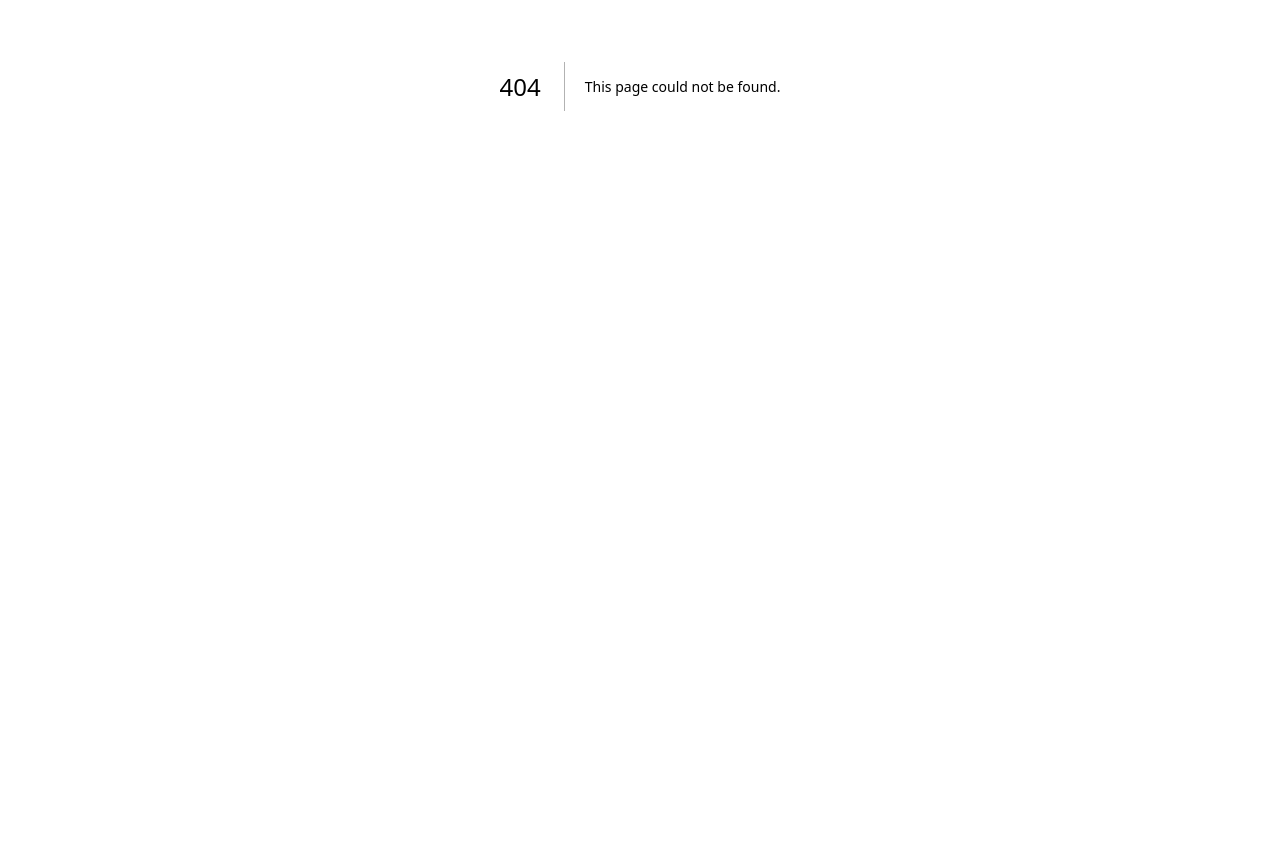
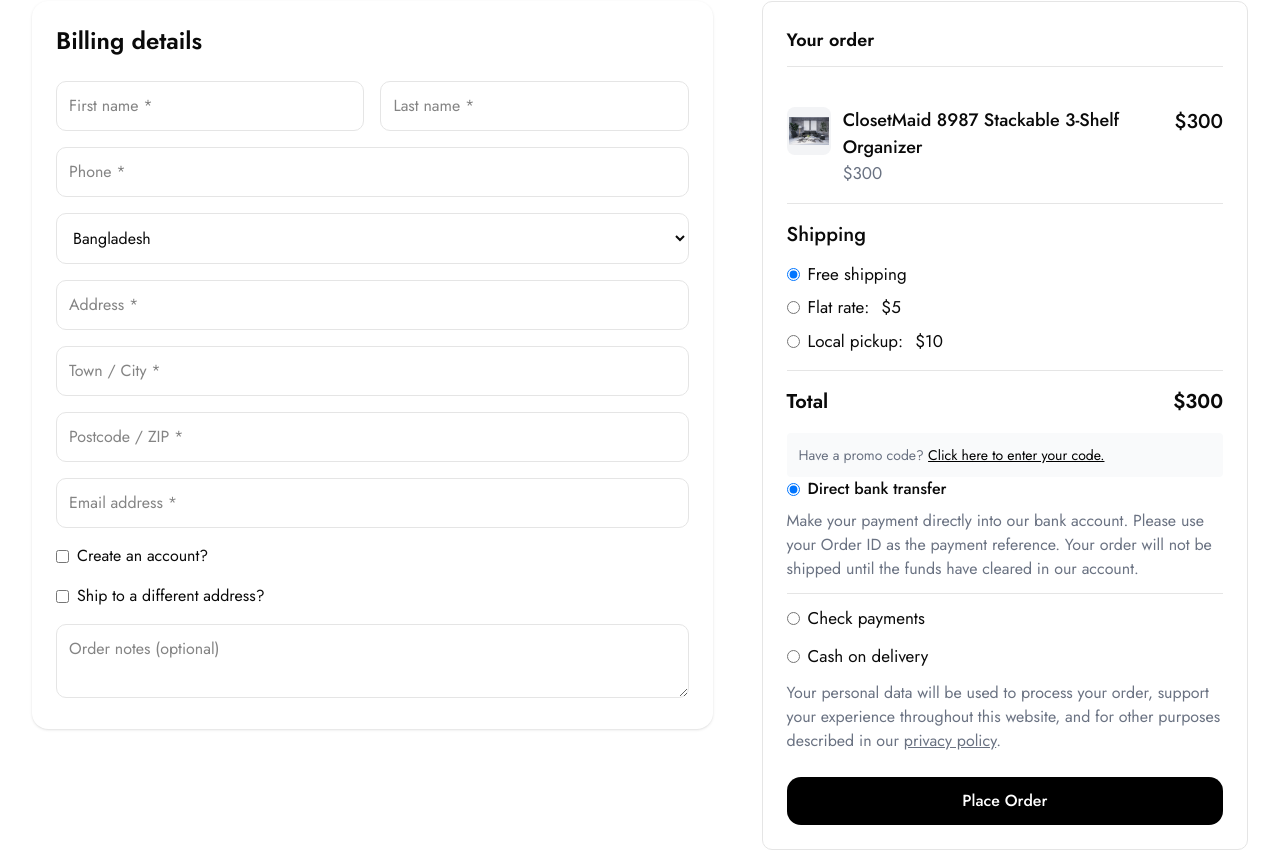
Before and after one commit to Sayadkhan/Furniture-project, a Next.js app: page /checkout in a window 1280 px wide. Before the commit this address had no page. Shown: the part 314-1165 px from the top of the page. Before the commit the page ends 800 px from the top, so only its background shows below. Built offline with nearby package versions, Linux system fonts and the light colour scheme.

Commit message:
checkout page 80% complite

```diff
--- /dev/null
+++ b/app/(public)/checkout/page.jsx
@@ -0,0 +1,12 @@
+import Checkout from '@/components/Checkout_page/Checkout'
+import React from 'react'
+
+const page = () => {
+  return (
+    <>
+    <Checkout />
+    </>
+  )
+}
+
+export default page
--- /dev/null
+++ b/components/Checkout_page/CheckOutRightSide.jsx
@@ -0,0 +1,128 @@
+"use client";
+import { useState } from "react";
+import orderImg from "../../public/hero-2.jpg"
+import Image from "next/image";
+
+const CheckOutRightSide = () => {
+
+    const [shipping, setShipping] = useState("free");
+    const [payment, setPayment] = useState("bank");
+
+  return (
+    <div className="border p-6 rounded-lg">
+      {/* ----------------Order Section------------- */}
+      <div>
+        <h2 className="text-lg font-semibold pb-3 border-b mb-10">Your order</h2>
+
+        <div className="flex justify-between items-start border-b pb-4">
+          <div className="flex gap-3">
+            <div className="w-12 h-12 bg-gray-100 rounded-md flex items-center justify-center">
+              <Image src={orderImg} alt="Product" className="w-10 h-10 object-contain"/>
+            </div>
+            <div>
+              <p className="text-[18px] font-medium"> ClosetMaid 8987 Stackable 3-Shelf Organizer</p>
+              <p className="text-[17px] text-gray-500">$300</p>
+            </div>
+          </div>
+          <span className="text-[20px] font-medium">$300</span>
+        </div>
+
+        {/* -------------Shipping-------------- */}
+        <div className="border-b py-4">
+          <p className="font-medium mb-3 text-[20px]">Shipping</p>
+          <div className="space-y-2 text-[17px]">
+            <label className="flex items-center gap-2">
+              <input
+                type="radio"
+                checked={shipping === "free"}
+                onChange={() => setShipping("free")}
+              />
+              Free shipping
+            </label>
+            <label className="flex items-center gap-2">
+              <input
+                type="radio"
+                checked={shipping === "flat"}
+                onChange={() => setShipping("flat")}
+              />
+              Flat rate: <span className="ml-1">$5</span>
+            </label>
+            <label className="flex items-center gap-2">
+              <input
+                type="radio"
+                checked={shipping === "local"}
+                onChange={() => setShipping("local")}
+              />
+              Local pickup: <span className="ml-1">$10</span>
+            </label>
+          </div>
+        </div>
+
+       {/* -------------------Total-------------- */}
+        <div className="flex justify-between py-4 font-semibold text-[20px]">
+          <span>Total</span>
+          <span>$300</span>
+        </div>
+
+        {/* --------------------Promo Code------------- */}
+        <div className="bg-gray-50 p-3 rounded text-sm text-gray-500">
+          Have a promo code?{" "}
+          <button className="text-black underline">Click here to enter your code.</button>
+        </div>
+      </div>
+
+      {/* ----------------Payment Section------------ */}
+      <div className="space-y-3">
+        <label className="flex flex-col gap-1 border-b pb-3">
+          <div className="flex items-center gap-2">
+            <input
+              type="radio"
+              checked={payment === "bank"}
+              onChange={() => setPayment("bank")}
+            />
+            <span className="font-medium">Direct bank transfer</span>
+          </div>
+          <p className="text-[16px] text-gray-500 mt-1">
+            Make your payment directly into our bank account. Please use your
+            Order ID as the payment reference. Your order will not be shipped
+            until the funds have cleared in our account.
+          </p>
+        </label>
+
+        <label className="flex items-center gap-2 text-[17px]">
+          <input
+            type="radio"
+            checked={payment === "check"}
+            onChange={() => setPayment("check")}
+          />
+          <span>Check payments</span>
+        </label>
+
+        <label className="flex items-center gap-2 text-[17px]">
+          <input
+            type="radio"
+            checked={payment === "cod"}
+            onChange={() => setPayment("cod")}
+          />
+          <span>Cash on delivery</span>
+        </label>
+
+        <p className="text-[16px] text-gray-500 mb-6">
+          Your personal data will be used to process your order, support your
+          experience throughout this website, and for other purposes described in our{" "}
+          <a href="#" className="underline">
+            privacy policy
+          </a>.
+        </p>
+      </div>
+
+     {/* ----------------Place Order Button--------------- */}
+      <button className="w-full bg-black text-white py-3 rounded-xl font-medium hover:bg-gray-800 transition">
+        Place Order
+      </button>
+    </div>
+
+  )
+}
+
+export default CheckOutRightSide
--- /dev/null
+++ b/components/Checkout_page/Checkout.jsx
@@ -0,0 +1,24 @@
+import React from 'react'
+import CheckoutLeftSide from './CheckoutLeftSide'
+import CheckOutRightSide from './CheckOutRightSide'
+
+const Checkout = () => {
+  return (
+    <>
+    <div className="py-[100px]">
+        <div className="container">
+            <div className="flex justify-between">
+                <div className="w-[56%]">
+                    <CheckoutLeftSide />
+                </div>
+                <div className="w-[40%]">
+                    <CheckOutRightSide />
+                </div>
+            </div>
+        </div>
+    </div>
+    </>
+  )
+}
+
+export default Checkout
--- /dev/null
+++ b/components/Checkout_page/CheckoutLeftSide.jsx
@@ -0,0 +1,53 @@
+"use client";
+import { useState } from "react";
+
+const CheckoutLeftSide = () => {
+    const [form, setForm] = useState({
+    firstName: "",
+    lastName: "",
+    phone: "",
+    country: "Bangladesh",
+    address: "",
+    city: "",
+    postal: "",
+    email: "",
+  });
+
+  return (
+    <div>
+        <div className="md:col-span-2 bg-white p-6 rounded-2xl shadow">
+          <h2 className="text-2xl font-semibold mb-6">Billing details</h2>
+          <form className="space-y-4">
+            <div className="grid grid-cols-1 md:grid-cols-2 gap-4">
+              <input type="text" placeholder="First name *" className="w-full border p-3 rounded-lg"/>
+              <input type="text" placeholder="Last name *" className="w-full border p-3 rounded-lg"/>
+            </div>
+            <input type="text" placeholder="Phone *" className="w-full border p-3 rounded-lg"/>
+            <select className="w-full border p-3 rounded-lg">
+              <option>Bangladesh</option>
+              <option>India</option>
+              <option>USA</option>
+            </select>
+            <input type="text" placeholder="Address *" className="w-full border p-3 rounded-lg"/>
+            <input type="text" placeholder="Town / City *" className="w-full border p-3 rounded-lg" />
+            <input type="text" placeholder="Postcode / ZIP *" className="w-full border p-3 rounded-lg" />
+            <input type="email" placeholder="Email address *" className="w-full border p-3 rounded-lg"/>
+            <div className="flex items-center gap-2">
+              <input type="checkbox" id="createAccount" />
+              <label htmlFor="createAccount">Create an account?</label>
+            </div>
+            <div className="flex items-center gap-2">
+              <input type="checkbox" id="shipDifferent" />
+              <label htmlFor="shipDifferent">Ship to a different address?</label>
+            </div>
+            <textarea
+              placeholder="Order notes (optional)"
+              className="w-full border p-3 rounded-lg"
+            />
+          </form>
+        </div>
+    </div>
+  )
+}
+
+export default CheckoutLeftSide
--- a/components/Product_details_page/ProductDetails.jsx
+++ b/components/Product_details_page/ProductDetails.jsx
@@ -6,6 +6,7 @@ import {
 } from "lucide-react";
 import Image from "next/image";
 import ProductFeatuImg from "../../public/hero-2.jpg";
+import Link from "next/link";
 
 const ProductDetails = () => {
   const [numberCount, setNumberCount] = useState(1);
@@ -150,9 +151,9 @@ const ProductDetails = () => {
             <button className="flex-1 bg-gray-700 text-white py-2 rounded hover:bg-gray-800">
               View Cart
             </button>
-            <button className="flex-1 bg-black text-white py-2 rounded hover:bg-gray-800">
+            <Link href="/checkout" className="flex-1 bg-black text-white py-2 rounded hover:bg-gray-800 text-center">
               Checkout
-            </button>
+            </Link>
           </div>
         </div>
       </div>
--- a/components/Shop_Page/ShopCard.jsx
+++ b/components/Shop_Page/ShopCard.jsx
@@ -2,6 +2,7 @@ import React from 'react'
 import { Card, CardContent, CardHeader, CardTitle } from '../ui/card'
 import { Button } from '../ui/button'
 import Link from 'next/link'
+import Image from 'next/image'
 
 const ShopCard = ({product}) => {
   return (
```
